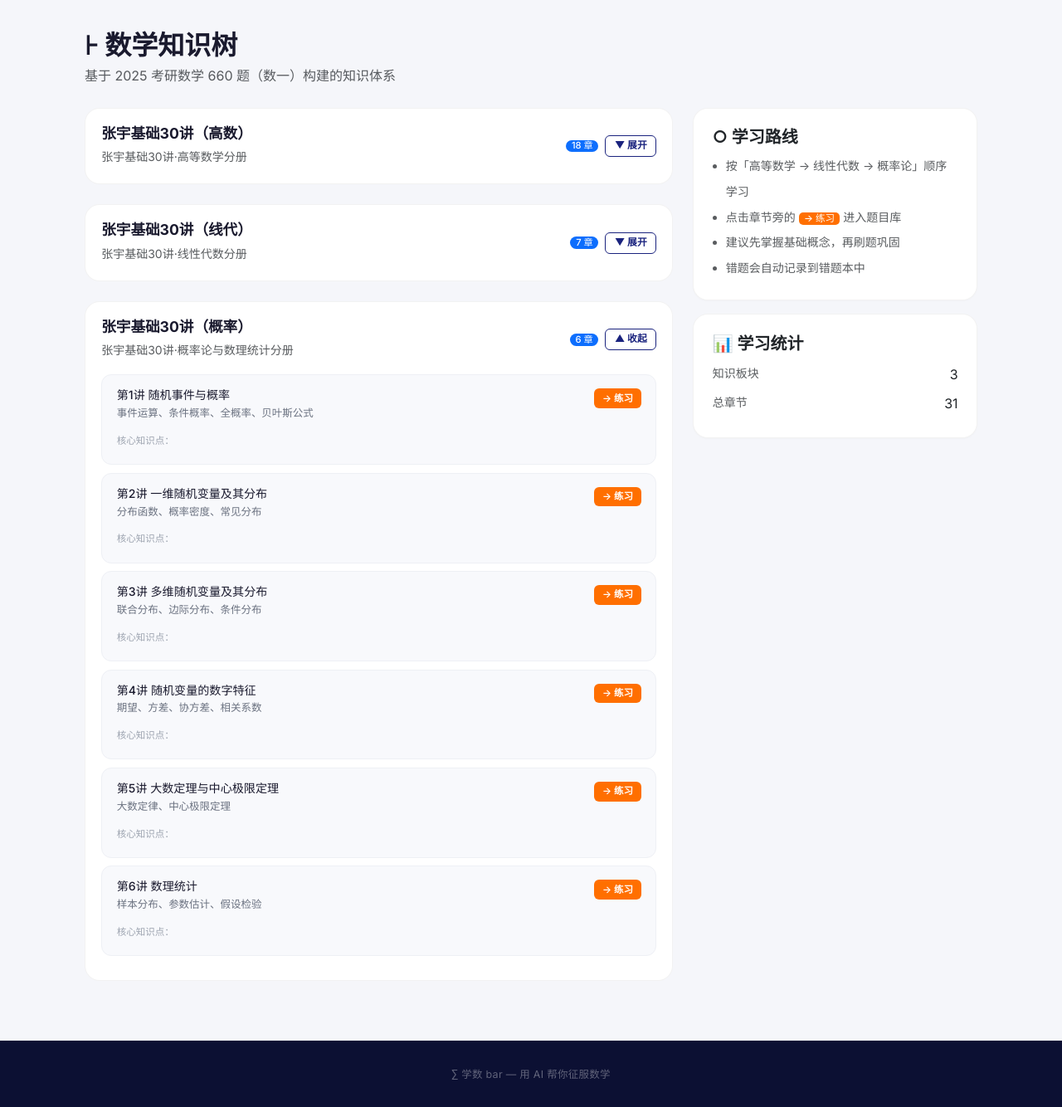
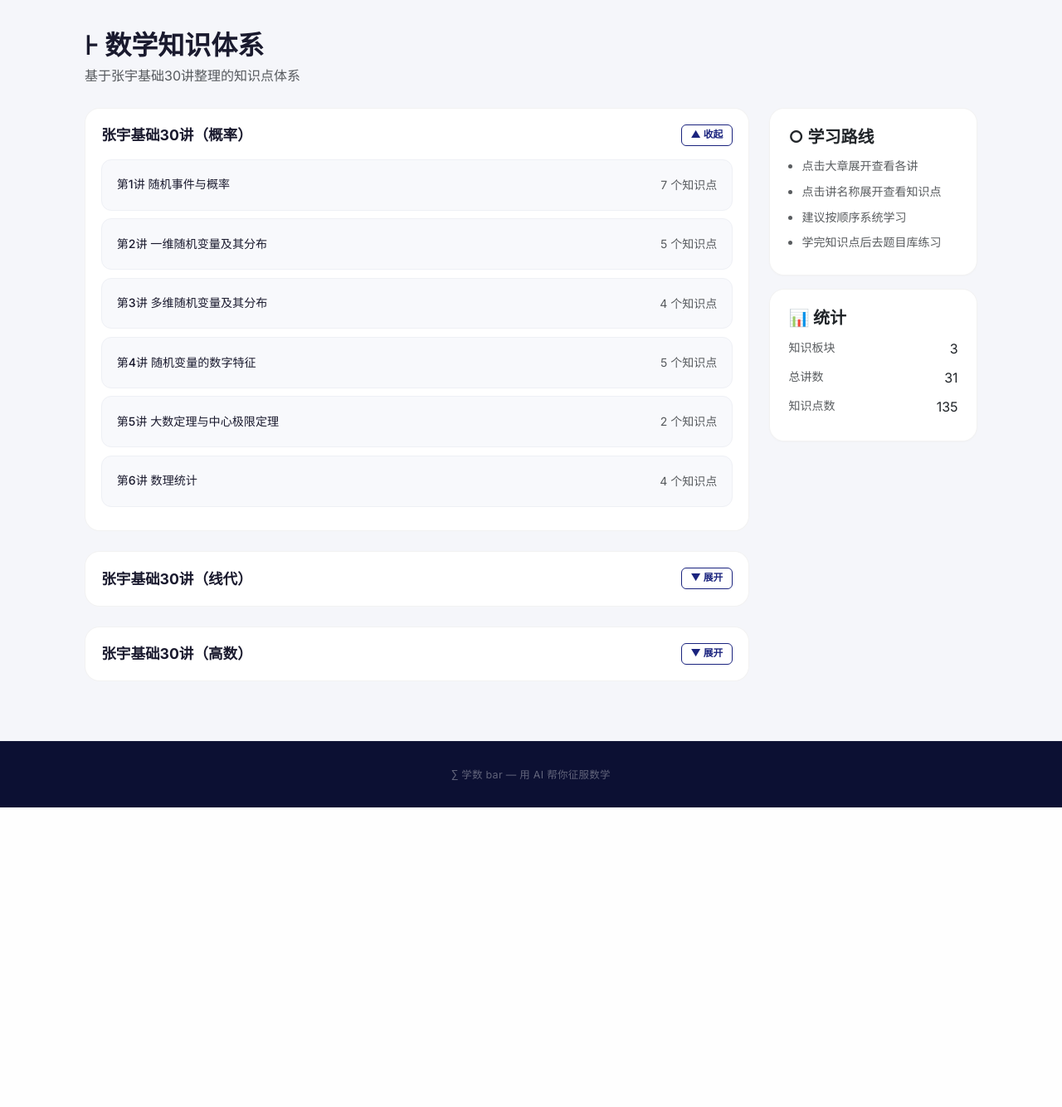
Before and after one commit to 1535224357w-create/xueshubar, a Flask app: page /knowledge in a window 1280 px wide, after a click that opens the changed part. Shown: the part 56-1390 px from the top of the page at 83% size. After the commit the page ends 1029 px from the top, so only its background shows below. Run offline with Flask 3, Linux system fonts and the light colour scheme; some libraries are stand-ins or nearby versions.

Commit message:
Restructure knowledge tree: 3 levels (大章→讲→知识点), pure knowledge only

```diff
--- a/app.py
+++ b/app.py
@@ -135,26 +135,35 @@ def logout():
 # ============ 路由 - 知识树 ============
 @app.route('/knowledge')
 def knowledge_tree():
-    # 获取所有一级知识点（预计算所有数据，避免模板中懒加载 SQL）
-    root_nodes_q = KnowledgePoint.query.filter_by(parent_id=None).all()
-    root_nodes = []
-    for cat in root_nodes_q:
-        children = []
-        for ch in cat.children.order_by(KnowledgePoint.name).all():
-            children.append({
-                'id': ch.id,
-                'name': ch.name,
-                'description': ch.description,
+    """三层知识树：大章 → 讲 → 知识点（纯知识展示，不含题目）"""
+    categories = []
+    total_lectures = 0
+    total_topics = 0
+
+    for cat in KnowledgePoint.query.filter_by(parent_id=None).order_by(KnowledgePoint.name).all():
+        lectures = []
+        for lecture in cat.children.order_by(KnowledgePoint.name).all():
+            topics = [{'id': t.id, 'name': t.name}
+                      for t in lecture.children.order_by(KnowledgePoint.name).all()]
+            lectures.append({
+                'id': lecture.id,
+                'name': lecture.name,
+                'topic_count': len(topics),
+                'topics': topics,
             })
-        root_nodes.append({
+            total_lectures += 1
+            total_topics += len(topics)
+
+        categories.append({
             'id': cat.id,
             'name': cat.name,
-            'description': cat.description,
-            'children': children,
-            'child_count': len(children),
+            'lectures': lectures,
         })
-    total_chapters = sum(n['child_count'] for n in root_nodes)
-    return render_template('knowledge/tree.html', root_nodes=root_nodes, total_chapters=total_chapters)
+
+    return render_template('knowledge/tree.html',
+                           categories=categories,
+                           total_lectures=total_lectures,
+                           total_topics=total_topics)
 
 @app.route('/api/knowledge/<int:kp_id>/children')
 def get_knowledge_children(kp_id):
@@ -1489,8 +1498,78 @@ def init_database():
 
     db.session.commit()
 
+    # ===== 创建第三层子知识点 =====
+    _seed_knowledge_subtopics()
+
     # ===== 导入 1000 题题目 =====
     _seed_problems_from_json()
+
+
+SUB_TOPICS = {
+    '第1讲 函数极限与连续': ['函数的概念与性质', '数列极限与函数极限', '极限的定义与计算',
+        '无穷小与无穷大', '极限的四则运算法则', '两个重要极限', '函数的连续性', '间断点的分类'],
+    '第2讲 数列极限': ['数列的概念', '数列极限的定义与性质', '数列极限存在的条件',
+        '单调有界数列收敛定理', '数列极限的计算'],
+    '第3讲 一元函数微分学的概念': ['导数的定义', '导数的几何意义', '函数的可导性与连续性',
+        '导数的计算法则', '高阶导数'],
+    '第4讲 一元函数微分学的应用（一）': ['微分的定义与应用', '罗尔定理', '拉格朗日中值定理',
+        '柯西中值定理', '泰勒公式', '洛必达法则'],
+    '第5讲 一元函数微分学的应用（二）': ['函数单调性的判定', '函数的极值', '函数的最值',
+        '曲线的凹凸性与拐点', '曲线的渐近线'],
+    '第6讲 一元函数微分学的应用（三）': ['中值定理的综合应用', '微分学在几何上的应用',
+        '微分学在物理上的应用', '曲率与曲率半径'],
+    '第7讲 一元函数积分学概念': ['原函数与不定积分的概念', '不定积分的性质',
+        '基本积分公式', '换元积分法', '分部积分法'],
+    '第8讲 定积分的概念与性质': ['定积分的概念', '定积分的性质', '变限积分函数', '牛顿-莱布尼茨公式'],
+    '第9讲 定积分的计算': ['定积分的换元法', '定积分的分部积分法', '分段函数的积分'],
+    '第10讲 定积分的应用（一）': ['平面图形的面积', '立体体积的计算', '曲线弧长的计算', '定积分的物理应用'],
+    '第11讲 定积分的应用（二）': ['积分等式的证明', '积分不等式', '利用定积分证明不等式'],
+    '第12讲 定积分的应用（三）': ['参数方程求导与积分', '极坐标方程的应用'],
+    '第13讲 多元函数微分学': ['多元函数的概念', '二元函数的极限与连续', '偏导数', '全微分',
+        '复合函数与隐函数求导法则'],
+    '第14讲 二重积分': ['二重积分的概念与性质', '二重积分的计算方法',
+        '直角坐标系中的计算', '极坐标系中的计算'],
+    '第15讲 微分方程': ['微分方程的基本概念', '可分离变量的微分方程', '齐次微分方程',
+        '一阶线性微分方程', '高阶线性微分方程'],
+    '第16讲 无穷级数': ['级数的基本概念', '级数的收敛性判定', '正项级数的判敛法', '交错级数的判敛法'],
+    '第17讲 多元函数微分学应用': ['多元函数的极值', '条件极值与拉格朗日乘数法', '梯度与方向导数'],
+    '第18讲 隐函数与复合函数求导': ['全微分存在的条件', '偏导数的连续性',
+        '复合函数求偏导', '隐函数求偏导'],
+    '零基础课——线性代数入门': ['向量的基本概念', '向量的线性运算', '线性变换初步'],
+    '第1讲 行列式': ['行列式的定义', '行列式的性质', '行列式的计算', '克拉默法则'],
+    '第2讲 矩阵': ['矩阵的运算', '逆矩阵', '矩阵的秩', '初等变换', '分块矩阵'],
+    '第3讲 向量组': ['向量组的线性相关性', '向量组的秩', '正交向量组', '施密特正交化'],
+    '第4讲 线性方程组': ['齐次线性方程组', '非齐次线性方程组', '基础解系', '通解结构'],
+    '第5讲 特征值与特征向量': ['特征值的定义与计算', '特征向量的性质',
+        '相似矩阵', '矩阵的对角化', '实对称矩阵'],
+    '第6讲 二次型': ['二次型的矩阵表示', '化二次型为标准形', '正定二次型', '合同变换'],
+    '第1讲 随机事件与概率': ['随机事件的概念与运算', '古典概率', '条件概率',
+        '乘法公式', '全概率公式', '贝叶斯公式', '事件的独立性'],
+    '第2讲 一维随机变量及其分布': ['随机变量的定义', '分布函数', '离散型随机变量',
+        '连续型随机变量', '常见分布'],
+    '第3讲 多维随机变量及其分布': ['二维随机变量的联合分布', '边缘分布',
+        '条件分布', '随机变量的独立性'],
+    '第4讲 随机变量的数字特征': ['数学期望', '方差', '协方差', '相关系数', '矩'],
+    '第5讲 大数定理与中心极限定理': ['大数定律', '中心极限定理'],
+    '第6讲 数理统计': ['样本与抽样分布', '参数的点估计', '区间估计', '假设检验'],
+}
+
+
+def _seed_knowledge_subtopics():
+    """创建第三层子知识点"""
+    idx = 0
+    for parent_name, sub_topics in SUB_TOPICS.items():
+        parent = KnowledgePoint.query.filter_by(name=parent_name).first()
+        if not parent:
+            continue
+        existing = {c.name for c in parent.children.all()}
+        for st in sub_topics:
+            if st not in existing:
+                db.session.add(KnowledgePoint(name=st, parent_id=parent.id))
+                idx += 1
+    if idx:
+        db.session.commit()
+        print(f'[DB] 已添加 {idx} 个子知识点')
 
 
 def _seed_problems_from_json():
--- a/templates/knowledge/tree.html
+++ b/templates/knowledge/tree.html
@@ -2,79 +2,68 @@
 {% block title %}知识树{% endblock %}
 {% block content %}
 <div class="mb-4">
-    <h2 class="fw-bold mb-1">⊦ 数学知识树</h2>
-    <p class="text-muted mb-0">基于 2025 考研数学 660 题（数一）构建的知识体系</p>
+    <h2 class="fw-bold mb-1">⊦ 数学知识体系</h2>
+    <p class="text-muted mb-0">基于张宇基础30讲整理的知识点体系</p>
 </div>
 
 <div class="row g-4">
-    <!-- 左侧：知识树主体 -->
-    <div class="col-lg-8">
-        {% for node in root_nodes %}
+    <div class="col-lg-9">
+        {% for cat in categories %}
         <div class="kp-category mb-4 animate-in" style="animation-delay: {{ 0.1 * loop.index0 }}s;">
-            <div class="d-flex justify-content-between align-items-center category-header"
-                 onclick="toggleCategory('cat-{{ node.id }}')"
-                 data-category="{{ node.name }}">
-                <div>
-                    <h4 class="fw-bold mb-1 category-name">{{ node.name }}</h4>
-                    <small class="text-muted">{{ node.description }}</small>
-                </div>
-                <div class="d-flex align-items-center gap-2">
-                    <span class="badge bg-primary rounded-pill chapter-count">{{ node.child_count }} 章</span>
-                    <button class="btn btn-sm btn-outline-primary toggle-btn" id="toggle-cat-{{ node.id }}">
-                        ▼ 展开
-                    </button>
+            <div class="category-header" onclick="toggleCategory('cat-{{ cat.id }}')">
+                <div class="d-flex justify-content-between align-items-center">
+                    <h4 class="fw-bold mb-0 category-name">{{ cat.name }}</h4>
+                    <button class="btn btn-sm btn-outline-primary toggle-btn" id="toggle-cat-{{ cat.id }}">▼ 展开</button>
                 </div>
             </div>
 
-            <div id="cat-{{ node.id }}" class="category-children mt-3" style="display: none;">
-                {% for child in node.children %}
+            <div id="cat-{{ cat.id }}" class="category-children mt-3" style="display: none;">
+                {% for lecture in cat.lectures %}
                 <div class="chapter-card">
-                    <div class="d-flex justify-content-between align-items-start">
-                        <div class="flex-grow-1">
-                            <h5 class="fw600 mb-1 chapter-name">{{ child.name }}</h5>
-                            <p class="chapter-desc mb-2">{{ child.description }}</p>
-                            <div class="sub-topics">
-                                <span class="sub-topic-label">核心知识点：</span>
-                            </div>
+                    <div class="lecture-header" onclick="toggleLecture('lec-{{ lecture.id }}')">
+                        <div class="d-flex justify-content-between align-items-center">
+                            <h5 class="fw600 mb-0 chapter-name">{{ lecture.name }}</h5>
+                            <small class="text-muted">{{ lecture.topic_count }} 个知识点</small>
                         </div>
-                        <a href="{{ url_for('problem_list', kp_id=child.id) }}"
-                           class="btn btn-sm btn-accent practice-link"
-                           title="去题目库练习该章节">
-                            → 练习
-                        </a>
+                    </div>
+                    <div id="lec-{{ lecture.id }}" class="topic-list mt-2" style="display: none;">
+                        {% for topic in lecture.topics %}
+                        <span class="topic-badge">{{ topic }}</span>
+                        {% endfor %}
                     </div>
                 </div>
-                {% else %}
-                <div class="text-muted small py-3 text-center">暂无章节数据</div>
                 {% endfor %}
             </div>
         </div>
         {% endfor %}
     </div>
 
-    <!-- 右侧：学习建议 -->
-    <div class="col-lg-4">
+    <div class="col-lg-3">
         <div class="card mb-3">
             <div class="card-body">
                 <h5 class="fw-bold">○ 学习路线</h5>
                 <ul class="small text-muted mb-0 ps-3" style="line-height: 2.2;">
-                    <li>按「高等数学 → 线性代数 → 概率论」顺序学习</li>
-                    <li>点击章节旁的 <span class="badge bg-accent" style="background:var(--accent);">→ 练习</span> 进入题目库</li>
-                    <li>建议先掌握基础概念，再刷题巩固</li>
-                    <li>错题会自动记录到错题本中</li>
+                    <li>点击大章展开查看各讲</li>
+                    <li>点击讲名称展开查看知识点</li>
+                    <li>建议按顺序系统学习</li>
+                    <li>学完知识点后去题目库练习</li>
                 </ul>
             </div>
         </div>
         <div class="card">
             <div class="card-body">
-                <h5 class="fw-bold">📊 学习统计</h5>
+                <h5 class="fw-bold">📊 统计</h5>
                 <div class="d-flex justify-content-between py-1">
                     <span class="text-muted small">知识板块</span>
-                    <span class="fw600">{{ root_nodes|length }}</span>
+                    <span class="fw600">{{ categories|length }}</span>
                 </div>
                 <div class="d-flex justify-content-between py-1">
-                    <span class="text-muted small">总章节</span>
-                    <span class="fw600">{{ total_chapters }}</span>
+                    <span class="text-muted small">总讲数</span>
+                    <span class="fw600">{{ total_lectures }}</span>
+                </div>
+                <div class="d-flex justify-content-between py-1">
+                    <span class="text-muted small">知识点数</span>
+                    <span class="fw600">{{ total_topics }}</span>
                 </div>
             </div>
         </div>
@@ -94,17 +83,26 @@ function toggleCategory(id) {
     }
 }
 
-document.addEventListener('DOMContentLoaded', function() {
-    const params = new URLSearchParams(window.location.search);
-    const expand = params.get('expand');
-    if (expand) {
-        const el = document.getElementById('cat-' + expand);
-        const btn = document.getElementById('toggle-cat-' + expand);
-        if (el) {
-            el.style.display = 'block';
-            if (btn) btn.textContent = '▲ 收起';
-        }
-    }
-});
+function toggleLecture(id) {
+    const el = document.getElementById(id);
+    el.style.display = el.style.display === 'none' ? 'block' : 'none';
+}
 </script>
+
+<style>
+.topic-list { display: flex; flex-wrap: wrap; gap: 6px; }
+.topic-badge {
+    display: inline-block;
+    padding: 4px 12px;
+    background: #eef0ff;
+    color: var(--primary);
+    border-radius: 20px;
+    font-size: .78rem;
+    font-weight: 500;
+    transition: all .2s ease;
+}
+.topic-badge:hover { background: #dde0ff; transform: translateY(-1px); }
+.lecture-header { cursor: pointer; user-select: none; padding: 2px 0; }
+.lecture-header:hover .chapter-name { color: var(--primary); }
+</style>
 {% endblock %}
```
Also changed, not shown: rebuild_knowledge_tree.py (added, +94 -0 lines).
